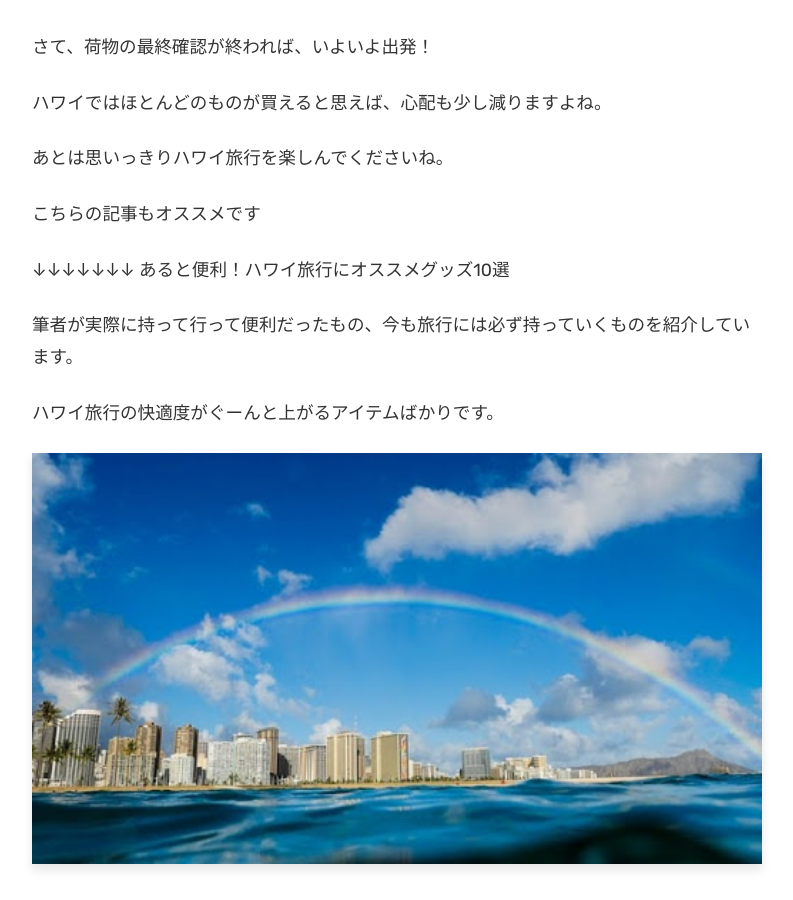
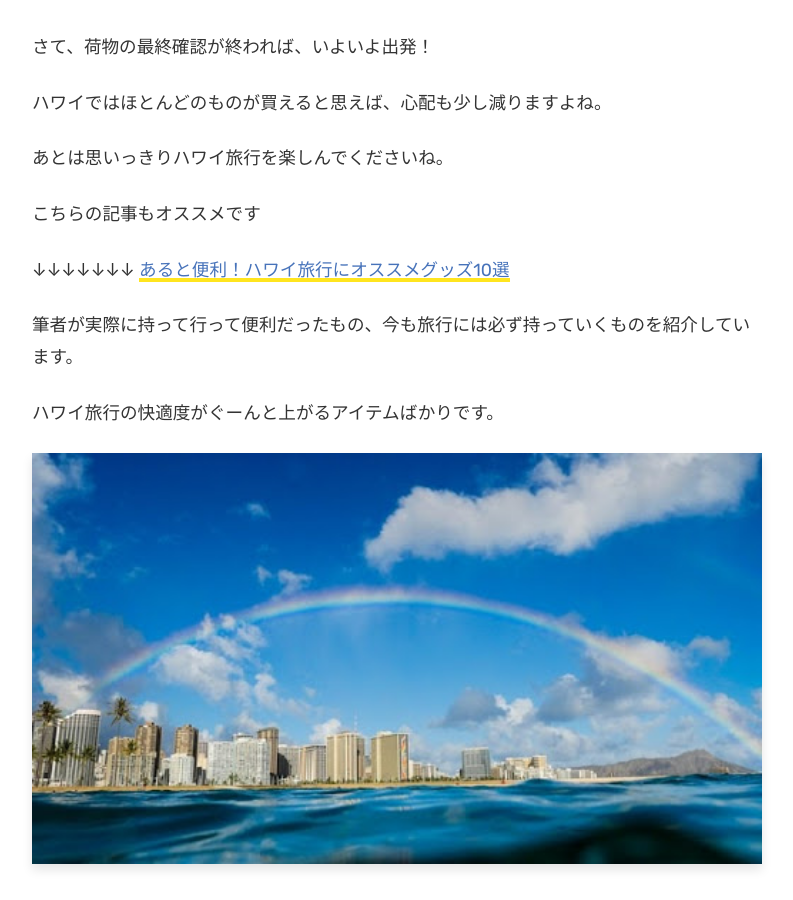
Before and after one commit to norenlife/norenlife.github.io, a Jekyll site: the page built from _posts/2020-12-6-travel-checklist-hawaii.md, in a window 1280 px wide and 900 px high, scrolled down 6529 px. Shown: the whole window, without its empty margins (53-846 px from the left). Built offline with Jekyll 4.4.1, drawn with Linux system fonts in a browser that asks for light colours; part of the change alters nothing that is shown.

```diff
--- a/_posts/2020-12-6-travel-checklist-hawaii.md
+++ b/_posts/2020-12-6-travel-checklist-hawaii.md
@@ -186,8 +186,7 @@ tags: [Hawaii]
 こちらの記事もオススメです
 
 ↓↓↓↓↓↓↓
-あると便利！ハワイ旅行にオススメグッズ10選
-
+[あると便利！ハワイ旅行にオススメグッズ10選](/2020/12/05/travel-checklist-hawaii.html)
 
 
 筆者が実際に持って行って便利だったもの、今も旅行には必ず持っていくものを紹介しています。
```
